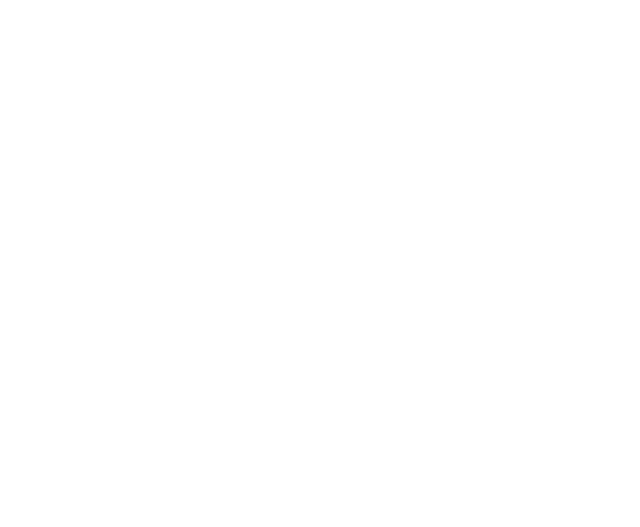
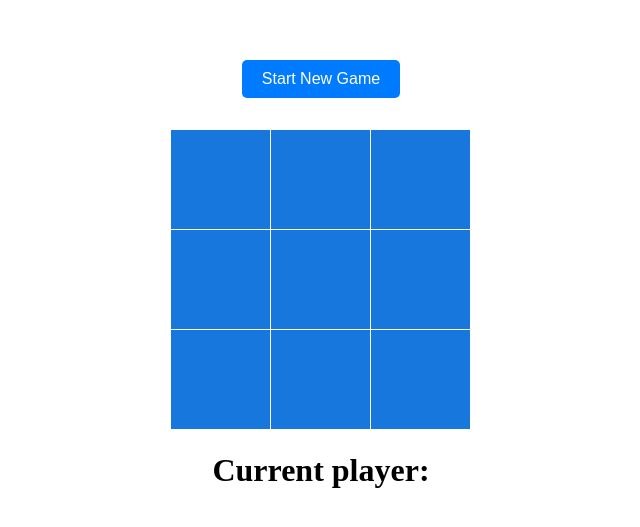
Before and after one commit to diegoscastanho/tictacangular, an Angular app: page /singleboard in a window 1280 px wide. Before the commit this address led to /. Shown: the part 115-642 px from the top of the page, without its empty margins (319-959 px from the left). Built offline with nearby package versions, Linux system fonts and the light colour scheme.

Commit message:
feat: add single player mode

```diff
--- a/src/app/app-routing.module.ts
+++ b/src/app/app-routing.module.ts
@@ -1,11 +1,13 @@
 import { Routes } from '@angular/router';
 import { LoginComponent } from './login/login.component';
 import { BoardComponent } from './board/board.component';
+import { SingleplayerboardComponent } from './singleplayerboard/singleplayerboard.component';
 
 const appRoutes: Routes = [
   { path: '', component: LoginComponent },
   { path: 'auth', component: LoginComponent },
   { path: 'board', component: BoardComponent },
+  { path: 'singleboard', component: SingleplayerboardComponent },
   { path: '', redirectTo: '/auth', pathMatch: 'full' },
 ];
 
--- a/src/app/app.module.ts
+++ b/src/app/app.module.ts
@@ -8,6 +8,7 @@
 import { SquareComponent } from './square/square.component';
 import { BoardComponent } from './board/board.component';
 import { LoginComponent } from './login/login.component';
+import { SingleplayerboardComponent } from './singleplayerboard/singleplayerboard.component';
 
 @NgModule({
   imports: [
@@ -20,6 +21,7 @@
     SquareComponent,
     BoardComponent,
     LoginComponent,
+    SingleplayerboardComponent,
   ],
   providers: [],
   bootstrap: [AppComponent]
--- a/src/app/login/login.component.html
+++ b/src/app/login/login.component.html
@@ -7,7 +7,7 @@
 
     <div *ngIf="singlePlayerMode" class="app-login-box-slide-right" >
         <h2>Enter Player Name</h2>
-        <form (ngSubmit)="startGame()">
+        <form (ngSubmit)="startGameSinglePlayer()">
             <label for="player1">Player 1:</label>
             <input type="text" id="player1" name="player1" [(ngModel)]="player1Name" required>
 
@@ -17,7 +17,7 @@
 
     <div *ngIf="multiPlayerMode" class="app-login-box-slide-left">
         <h2>Enter Player Names</h2>
-        <form (ngSubmit)="startGame()">
+        <form (ngSubmit)="startGameMultiPlayer()">
             <label for="player1">Player 1:</label>
             <input type="text" id="player1" name="player1" [(ngModel)]="player1Name" required>
 
--- a/src/app/login/login.component.ts
+++ b/src/app/login/login.component.ts
@@ -28,7 +28,17 @@
       this.singlePlayerMode = false
       this.multiPlayerMode = true
     }
-    startGame() {
+
+    startGameSinglePlayer() {
+      // Navigate to the board page and pass player names as route parameters
+      this.router.navigate(['/singleboard'], {
+        queryParams: {
+          player1: this.player1Name,
+        }
+      });
+    }
+
+    startGameMultiPlayer() {
       // Navigate to the board page and pass player names as route parameters
       this.router.navigate(['/board'], {
         queryParams: {
--- /dev/null
+++ b/src/app/singleplayerboard/singleplayerboard.component.html
@@ -0,0 +1,22 @@
+<div class="centered-content">
+    <button class="new-game-button" (click)="newGame()">Start New Game</button>
+    <main>
+        <app-square
+            *ngFor="let val of squares; let i = index"
+            [value]="val"
+            (click)="makeMove(i)"
+        >
+        </app-square>
+    </main>
+
+    <h1 *ngIf="!winner">
+        Current player: {{player}}
+    </h1>
+
+    <h2 *ngIf="winner && winner !== 'draw'">
+        Player {{winner}} won the game!
+    </h2>
+    <h2 *ngIf="winner === 'draw'">
+        It's a draw!
+    </h2>
+</div>
--- /dev/null
+++ b/src/app/singleplayerboard/singleplayerboard.component.scss
@@ -0,0 +1,41 @@
+body {
+    margin: 0;
+    padding: 0;
+    display: flex;
+    justify-content: center;
+    align-items: center;
+    height: 100vh;
+}
+
+main{
+    display: grid;
+    grid-template-columns: 100px 100px 100px;
+    grid-gap: 0px;
+}
+
+app-square{
+    height: 100px;
+}
+
+.centered-content {
+    display: flex;
+    flex-direction: column;
+    align-items: center;
+    justify-content: center;
+    height: 100vh;
+}
+
+.new-game-button {
+    margin-bottom: 4vh;
+    background-color: #007bff; /* Background color */
+    color: #fff; /* Text color */
+    border: none; /* Remove the button border */
+    border-radius: 5px; /* Add rounded corners */
+    padding: 10px 20px; /* Add padding */
+    font-size: 16px; /* Set the font size */
+    cursor: pointer; /* Add a pointer cursor on hover */
+}
+
+.new-game-button:hover {
+    background-color: #0056b3; /* Change background color on hover */
+}
--- /dev/null
+++ b/src/app/singleplayerboard/singleplayerboard.component.ts
@@ -0,0 +1,101 @@
+import { Component } from '@angular/core';
+import { ActivatedRoute } from '@angular/router';
+import { delay } from 'rxjs';
+
+@Component({
+  selector: 'app-singleplayerboard',
+  templateUrl: './singleplayerboard.component.html',
+  styleUrls: ['./singleplayerboard.component.scss']
+})
+export class SingleplayerboardComponent {
+
+  squares: any[];
+  xIsNext: boolean;
+  winner: string | null;
+  player1Name: string | null;
+  player2Name: string | null;
+
+  constructor(private route: ActivatedRoute) {
+    this.squares = [];
+    this.xIsNext = true;
+    this.winner = null;
+    this.player1Name = "";
+    this.player2Name = "Robot";
+  }
+
+  ngOnInit() {
+      this.route.queryParamMap.subscribe((params) => {
+        this.player1Name = params.get('player1');
+      });
+
+    this.newGame();
+  }
+
+  newGame() {
+    this.squares = Array(9).fill(null);
+    this.winner = null;
+    this.xIsNext = true; // Player 1 (human) goes first
+  }
+
+  get player() {
+    return this.xIsNext ? this.player1Name : this.player2Name;
+  }
+
+  get player_simbol() {
+    return this.xIsNext ? 'X' : 'O';
+  }
+
+  makeMove(idx: number) {
+    if (!this.squares[idx] && !this.winner) {
+      this.squares.splice(idx, 1, this.player);
+      this.squares.splice(idx, 1, this.player_simbol);
+      this.xIsNext = !this.xIsNext;
+      this.winner = this.calculateWinner();
+
+      // If it's still the player's turn, let the computer make a move
+      if (!this.winner && !this.xIsNext) {
+        this.computerMove();
+      }
+    }
+  }
+
+  computerMove() {
+    // Implement your simple AI logic here.
+
+    delay(500)
+    const emptySquares = this.squares
+      .map((value, index) => (value === null ? index : -1))
+      .filter((index) => index !== -1);
+
+    // Check if there are empty squares
+    if (emptySquares.length > 0) {
+      const randomIndex = Math.floor(Math.random() * emptySquares.length);
+      this.makeMove(emptySquares[randomIndex]);
+    }
+  }
+
+  calculateWinner() {
+    const lines = [
+      [0, 1, 2],
+      [3, 4, 5],
+      [6, 7, 8],
+      [0, 3, 6],
+      [1, 4, 7],
+      [2, 5, 8],
+      [0, 4, 8],
+      [2, 4, 6]
+    ];
+    for (let i = 0; i < lines.length; i++) {
+      const [a, b, c] = lines[i];
+      if (
+        this.squares[a] &&
+        this.squares[a] === this.squares[b] &&
+        this.squares[a] === this.squares[c]
+      ) {
+        if(this.squares[a] === 'O') return this.player2Name
+        else if(this.squares[a] === 'X') return this.player1Name
+      }
+    }
+    return this.squares.every((square) => square !== null) ? 'draw' : null;
+  }
+}
```
Also changed, not shown: 1 other file (tests, documents, lock files or other folders).
